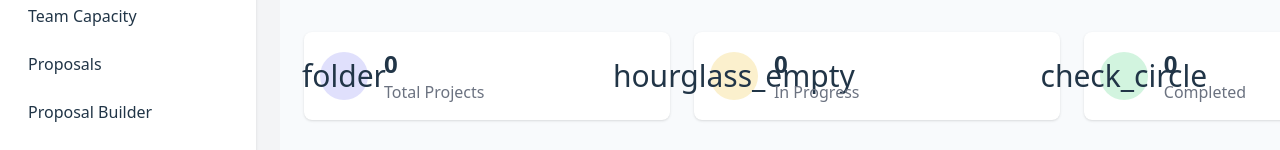
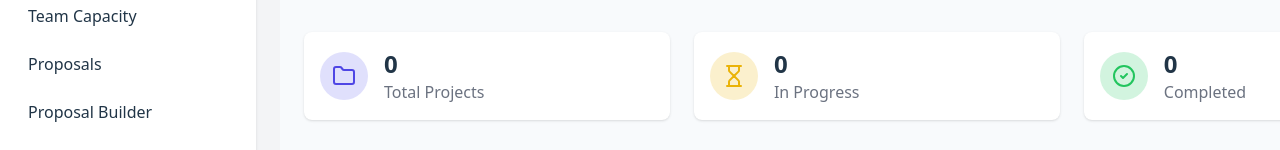
Before and after one commit to kspivey31/rceprojectflow_new, a React app in the folder frontend/: page /projects in a window 1280 px wide. Shown: the part 180-330 px from the top of the page. Built offline with nearby package versions, Linux system fonts and the light colour scheme; no server answers; the HTML template or start-up script is replaced by a standard one.

Commit message:
fix: use lucide-react icons for summary cards instead of Material Icons in ProjectsPage

```diff
--- a/frontend/src/pages/ProjectsPage.jsx
+++ b/frontend/src/pages/ProjectsPage.jsx
@@ -71,15 +71,14 @@ function ProjectsList({ projects, onContext }) {
 import React, { useEffect, useState, useMemo } from "react";
 import axios from "axios";
 import NewProjectModal from "../components/NewProjectModal";
+import { Folder, Hourglass, CheckCircle2 } from "lucide-react";
 
 // --- SummaryCard Component ---
 function SummaryCard({ icon, label, value, color }) {
     return (
         <div className={`flex items-center p-4 rounded-lg shadow bg-white`}>
             <div className={`w-12 h-12 flex items-center justify-center rounded-full ${color} bg-opacity-20 mr-4`}>
-                <span className="material-icons text-3xl" style={{ color: color.replace('bg-', '') }}>
-                    {icon}
-                </span>
+                {icon}
             </div>
             <div>
                 <div className="text-2xl font-bold">{value}</div>
@@ -324,19 +323,19 @@ const ProjectsPage = () => {
             {/* Summary Cards */}
             <div className="grid grid-cols-1 sm:grid-cols-3 gap-6 mt-8">
                 <SummaryCard
-                    icon="folder"
+                    icon={<Folder className="h-6 w-6 text-indigo-600" />}
                     label="Total Projects"
                     value={totalProjects}
                     color="bg-indigo-500"
                 />
                 <SummaryCard
-                    icon="hourglass_empty"
+                    icon={<Hourglass className="h-6 w-6 text-yellow-500" />}
                     label="In Progress"
                     value={inProgress}
                     color="bg-yellow-500"
                 />
                 <SummaryCard
-                    icon="check_circle"
+                    icon={<CheckCircle2 className="h-6 w-6 text-green-500" />}
                     label="Completed"
                     value={completed}
                     color="bg-green-500"
```
